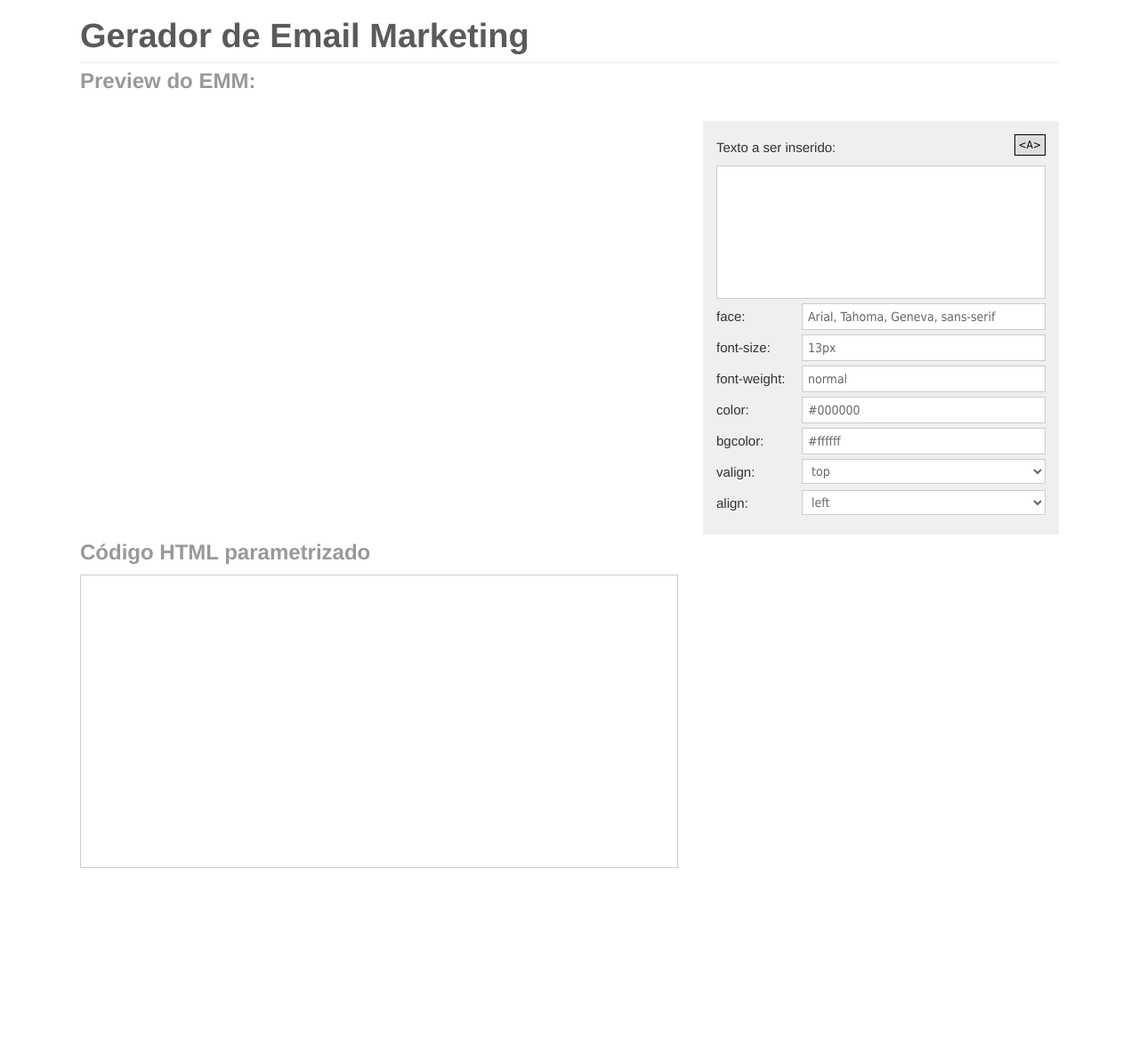
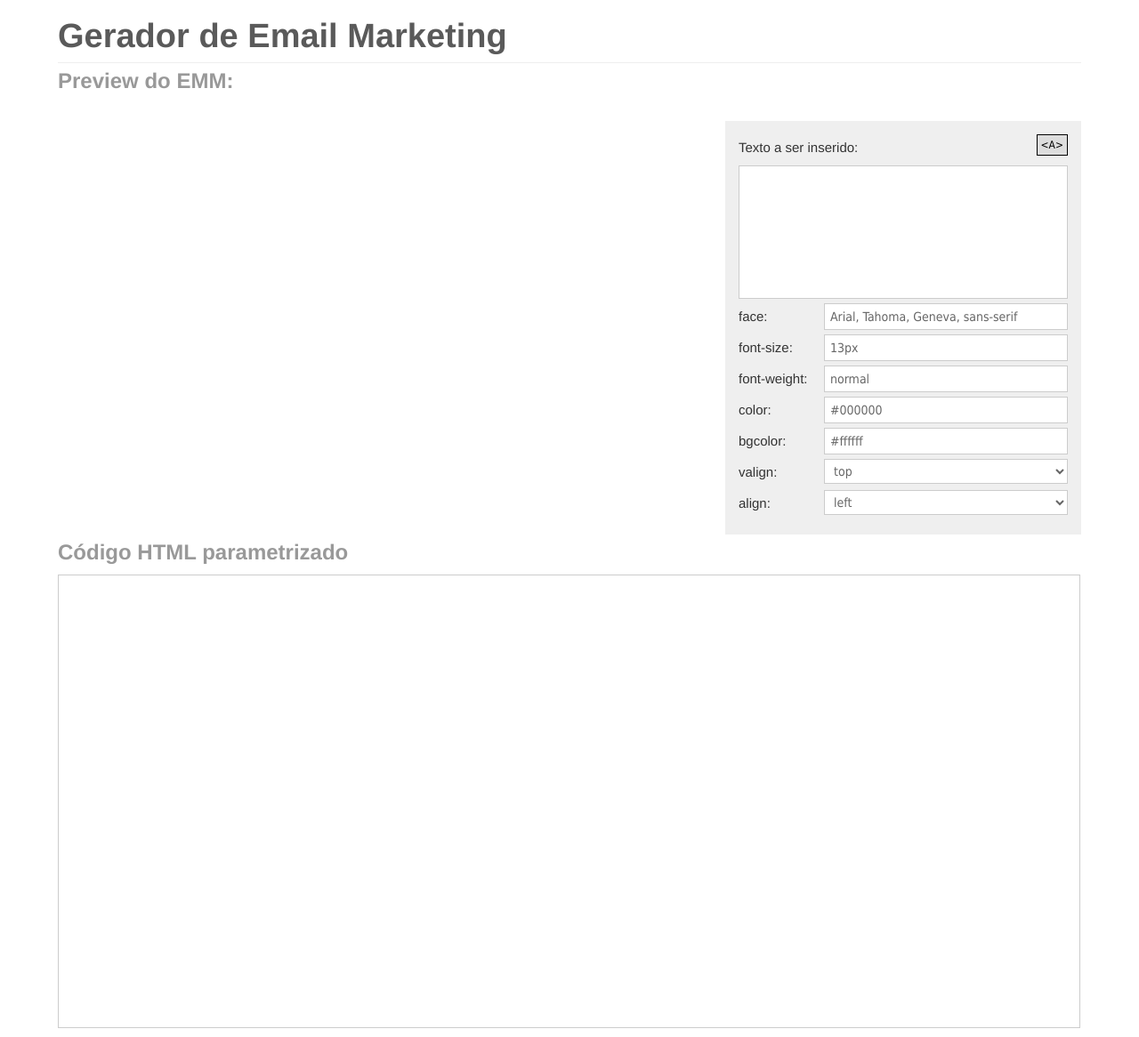
Before and after one commit to wbruno/gerador-emmkt, a PHP site: page /gerador.php in a window 1280 px wide. Shown: the whole page at 89% size. Before the commit the page ends 976 px from the top, so only its background shows below. Run offline with PHP 8.4, Linux system fonts and the light colour scheme; data that the repository does not hold is empty; some libraries are stand-ins or nearby versions.

Commit message:
Set correct width of Preview

```diff
--- a/css/style.css
+++ b/css/style.css
@@ -152,7 +152,8 @@ input[type='submit']{
 }
 
 .out {
-	width: 658px
+	height: 500px;
+	width: 1135px
 }
 
 /**
@@ -166,7 +167,7 @@ input[type='submit']{
 #main {
 	margin-top: 20px;
 	position: relative;
-	width: 1100px
+	width: 1150px
 }
 
 .home #main {
@@ -178,7 +179,7 @@ input[type='submit']{
 }
 
 #preview {
-	width: 670px
+	max-width: 700px
 }
 
 #preview td:hover,
```
